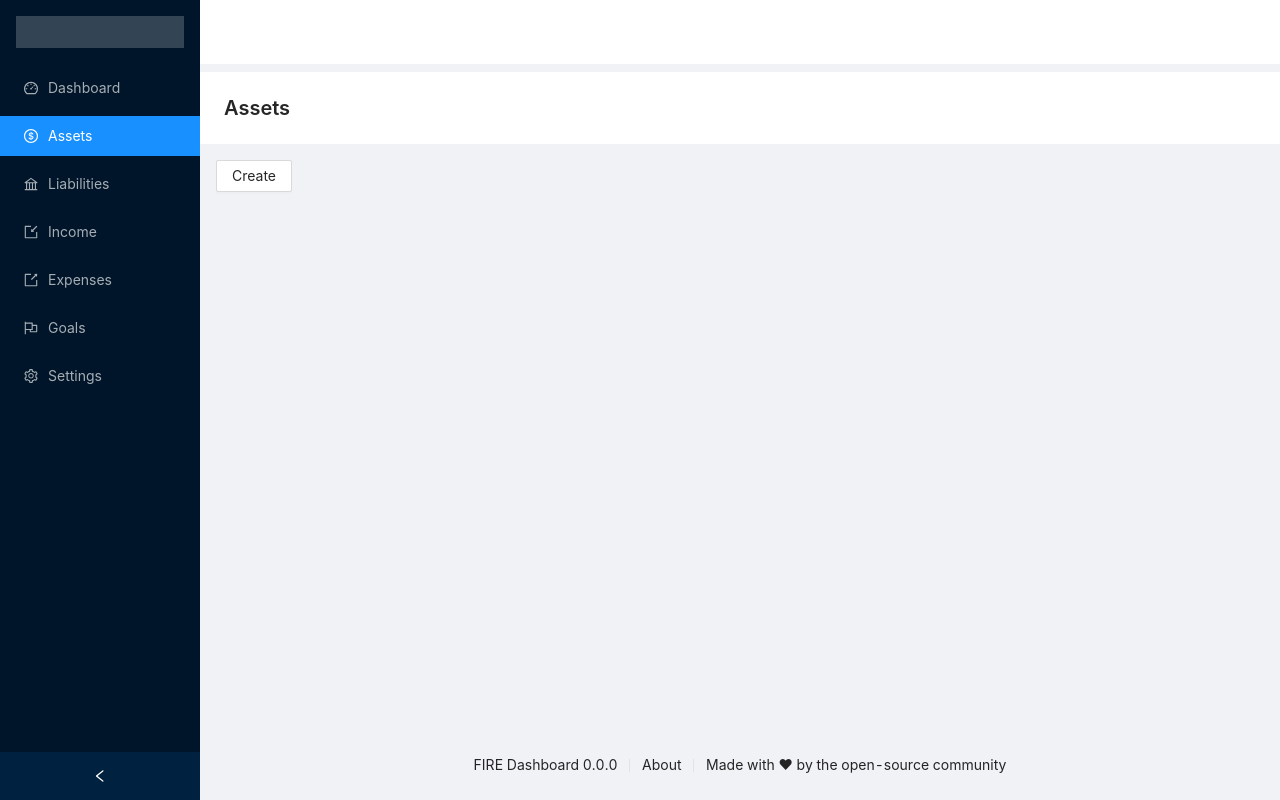
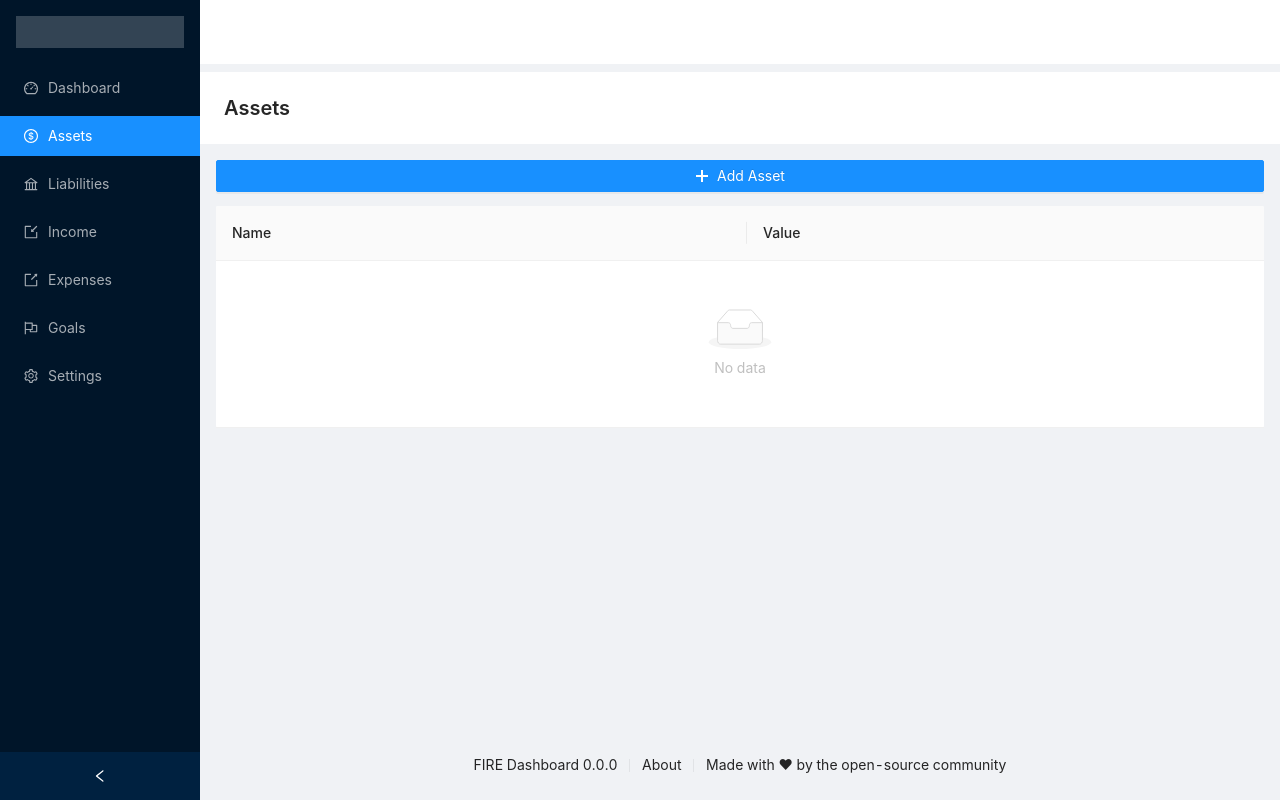
Before and after one commit to erikhofer/fire-dashboard, a React (Create React App) app: page /assets in a window 1280 px wide. Built offline with nearby package versions, Linux system fonts and the light colour scheme; what typesafe-actions would draw is missing.

Commit message:
Add asset list

```diff
--- /dev/null
+++ b/src/hooks/useAssets.tsx
@@ -0,0 +1,5 @@
+import { useSelector } from 'react-redux'
+import { AppState, Asset } from '../store/model'
+
+export const useAssets = () =>
+  useSelector<AppState, Asset[]>(state => state.assets)
--- a/src/pages/AssetDetails.tsx
+++ b/src/pages/AssetDetails.tsx
@@ -21,6 +21,8 @@ export const AssetDetails: React.FC = () => {
   const { id } = useParams()
   const dispatch = useDispatch()
 
+  const create = id === 'create'
+
   const save = useCallback(
     (values: Store) => {
       dispatch(createAsset(values as NewEntity<Asset>))
@@ -34,7 +36,7 @@ export const AssetDetails: React.FC = () => {
     <Page title={'Create Asset'}>
       <Row>
         <Col span={12}>
-          <Card>
+          <Card title="Properties">
             <Form
               {...layout}
               name="asset"
@@ -46,7 +48,7 @@ export const AssetDetails: React.FC = () => {
                 name="name"
                 rules={[{ required: true, message: 'Please input a name!' }]}
               >
-                <Input />
+                <Input autoFocus={create} />
               </Form.Item>
 
               <Form.Item
--- a/src/pages/Assets.tsx
+++ b/src/pages/Assets.tsx
@@ -1,20 +1,42 @@
 import React from 'react'
 import { Page } from '../components/Page'
-import { useSelector } from 'react-redux'
-import { AppState, Asset } from '../store/model'
-import { Button } from 'antd'
+import { Entity } from '../store/model'
+import { Button, Table, Space } from 'antd'
 import { Link } from 'react-router-dom'
+import { useAssets } from '../hooks/useAssets'
+import { PlusOutlined } from '@ant-design/icons'
 
 export const Assets: React.FC = () => {
-  const assets = useSelector<AppState, Asset[]>(state => state.assets)
+  const assets = useAssets()
+  const columns = [
+    {
+      title: 'Name',
+      dataIndex: 'name',
+      key: 'name',
+      render: (text: string, record: Entity) => (
+        <Link to={`/assets/${record.id}`}>{text}</Link>
+      )
+    },
+    {
+      title: 'Value',
+      dataIndex: 'currentValue',
+      key: 'currentValue'
+    }
+  ]
   return (
     <Page title="Assets">
-      <Link to="/assets/create">
-        <Button>Create</Button>
-      </Link>
-      {assets.map(asset => (
-        <p>{asset.name}</p>
-      ))}
+      <p>
+        <Link to="/assets/create">
+          <Button
+            block
+            type={assets.length === 0 ? 'primary' : 'dashed'}
+            icon={<PlusOutlined />}
+          >
+            Add Asset
+          </Button>
+        </Link>
+      </p>
+      <Table columns={columns} dataSource={assets} pagination={false} />
     </Page>
   )
 }
```
Also changed, not shown: src/hooks/useAsset.tsx (added, +7 -0 lines).
